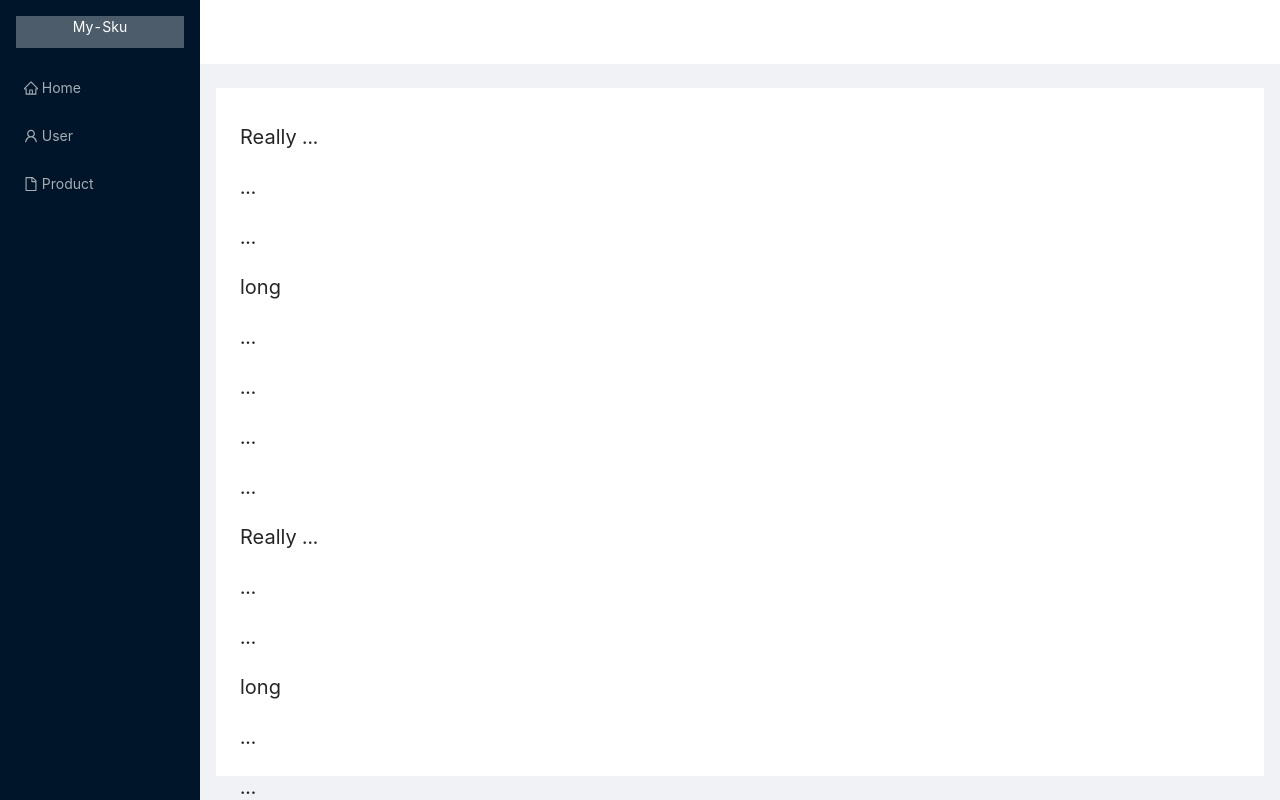
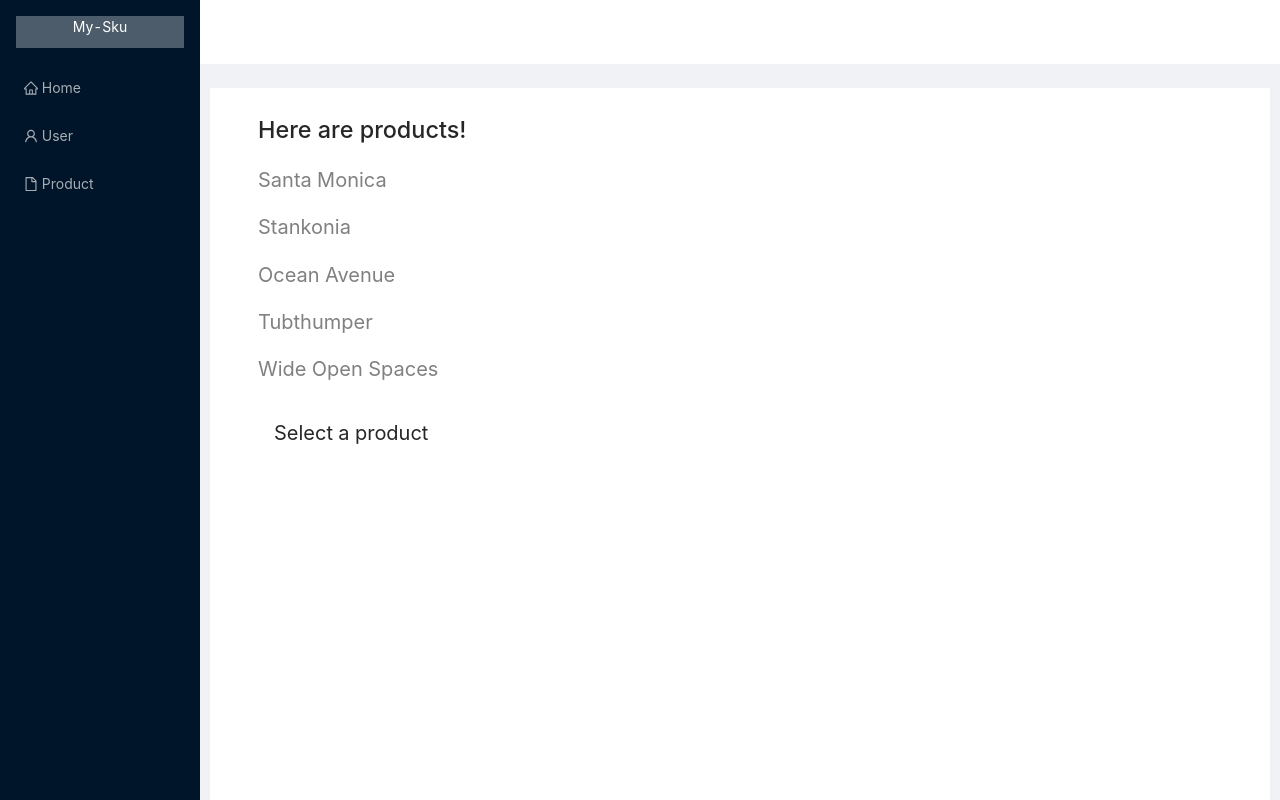
Before and after one commit to zihan1997/My-Sku, a React app: page /products in a window 1280 px wide. Shown: the top 800 px of the page. Built offline with nearby package versions, Linux system fonts and the light colour scheme.

Commit message:
-fixed issue of not scrollable on Content Area, and made the sidebar fixed

```diff
--- a/src/pages/home/index.jsx
+++ b/src/pages/home/index.jsx
@@ -6,15 +6,13 @@ import './index.scss';
 import {Dropdown, Layout, Menu, PageHeader} from 'antd';
 import {
     UserOutlined,
-    FileOutlined, HomeOutlined,
+    FileOutlined, HomeOutlined, MenuUnfoldOutlined, MenuFoldOutlined,
 } from '@ant-design/icons';
-
+import MySider from "./sider";
 const { Header, Sider, Content } = Layout;
 import Test from './test'
 import {Link} from "react-router-dom";
-const {
-    Item
-} = Menu
+
 
 
 export default class Home extends React.Component {
@@ -41,58 +39,38 @@ export default class Home extends React.Component {
     render() {
         return (
             <Layout>
-                <Sider trigger={null} collapsible collapsed={this.state.collapsed}>
-                    <div className="logo" >My-Sku</div>
-                    <Menu
-                        theme="dark"
-                        mode="inline"
-                        // defaultSelectedKeys={['0']}
-                        >
-                        {/* Nav bar Listing */}
-                        <Item
-                            key={this.incrementKey()}
-                        >
-                            <HomeOutlined />
-                            <Link to="home">
-                                <span> Home</span>
-                            </Link>
-                        </Item>
-                        <Item
-                            key={this.incrementKey()}
-                        >
-                            <UserOutlined />
-                            <Link to='users'>
-                                <span> User</span>
-                            </Link>
-                        </Item>
-                        <Item key={this.incrementKey()}>
-                            <FileOutlined />
-                            <Link to='products'>
-                                <span> Product</span>
-                            </Link>
-                        </Item>
-                    </Menu>
-                </Sider>
-                <Layout className="site-layout">
+                <MySider
+                    incrementKey={this.incrementKey}
+                    collapsed = {this.state.collapsed}
+                />
+                <Layout
+                    className="site-layout"
+                    style={{
+                        marginLeft: 200,
+                    }}
+                >
                     <Header className="site-layout-background" style={{ padding: 0 }}>
-                        {/*{React.createElement(this.state.collapsed ? MenuUnfoldOutlined : MenuFoldOutlined, {*/}
-                        {/*    className: 'trigger',*/}
-                        {/*    onClick: this.toggle,*/}
-                        {/*})}*/}
 
                     </Header>
-                    {/*<Navbar  collapsed={true}/>*/}
+
                     <Content
                         className="site-layout-background"
                         style={{
-                            margin: '24px 16px',
-                            padding: 24,
+                            margin: '24px 10px 0',
+                            paddingLeft: 24,
+                            // padding: 24,
                             minHeight: 280,
                             overflow: 'initial'
                         }}
                     >
-                        <div id="content">
-                            <Test/>
+                        <div
+                            id="content"
+                            style={{
+                                fontSize: 20,
+                                padding: 24,
+                            }}
+                        >
+                            {/*<Test/>*/}
                             <MyRouter/>
                         </div>
                     </Content>
--- a/src/pages/home/index.scss
+++ b/src/pages/home/index.scss
@@ -27,6 +27,7 @@
 }
 .ant-layout ant-layout-has-sider{
   height: auto;
+  overflow-y: scroll;
 }
 section{
   //height: 900px;
@@ -34,9 +35,10 @@ section{
   height: 100%;
 }
 
-#content{
-  font-size: 20px;
-  height: fit-content;
-  overflow: hidden;
-  line-height: 50px;
-}
+//#content{
+//  padding-bottom: initial;
+//  font-size: 20px;
+//  //height: 1000px;
+//  line-height: 50px;
+//  overflow: initial;
+//}
--- a/src/pages/home/navbar.jsx
+++ /dev/null
@@ -1,55 +0,0 @@
-import React from 'react'
-import PropTypes from 'prop-types';
-import {Menu, Layout} from "antd";
-const {Header} = Layout;
-
-
-export default class Navbar extends React.Component{
-    static propTypes ={
-        collapsed: PropTypes.bool.isRequired,
-        handleClick: PropTypes.bool.isRequired,
-    }
-    handleSignOut(){
-        return console.log;
-    }
-    renderOverlay(){
-        return (
-            <Menu onClick={this.handleSignOut("sign out")}
-            >
-                <Menu.Item>
-                    Sign Out
-                </Menu.Item>
-            </Menu>
-        )
-    }
-
-    render() {
-        const menu = this.renderOverlay();
-        return (
-            <Header>
-                <nav className="navbar">
-                    <ul className="nav">
-                        <li className="nav-item">
-                            <Icon
-                                className="sidebar-trigger"
-                                type={this.props.collapsed ? 'menu-unfold': 'menu-fold'}
-                                onClick={this.props.toggle}
-                            />
-                        </li>
-                    </ul>
-                    <ul className="nav navbar-right">
-                        <Dropdown
-                            overlay={menu}
-                        >
-                            <li className="nav-item">
-                                <Icon
-                                    type="user"
-                                />
-                            </li>
-                        </Dropdown>
-                    </ul>
-                </nav>
-            </Header>
-        )
-    }
-}
--- /dev/null
+++ b/src/pages/home/sider.jsx
@@ -0,0 +1,64 @@
+import {Link} from "react-router-dom";
+import React from "react";
+import
+{
+    FileOutlined,
+    HomeOutlined,
+    UserOutlined
+} from "@ant-design/icons";
+import {Layout, Menu} from "antd";
+const { Sider } = Layout;
+const {
+    Item
+} = Menu
+import './index.scss'
+
+export default class MySider extends React.Component{
+    render(){
+        return (
+            <Sider
+                trigger={null} collapsible
+                style={{
+                    overflow: 'auto',
+                    height: '100vh',
+                    position: 'fixed',
+                    left: 0,
+                    top: 0,
+                    bottom: 0,
+                }}
+            >
+                <div className="logo" >My-Sku</div>
+                <Menu
+                    theme="dark"
+                    mode="inline"
+                    // defaultSelectedKeys={['0']}
+                >
+                    {/* Nav bar Listing */}
+                    <Item
+                        key={this.props.incrementKey()}
+                    >
+                        <HomeOutlined />
+                        <Link to="home">
+                            <span> Home</span>
+                        </Link>
+                    </Item>
+                    <Item
+                        key={this.props.incrementKey()}
+                    >
+                        <UserOutlined />
+                        <Link to='users'>
+                            <span> User</span>
+                        </Link>
+                    </Item>
+                    <Item key={this.props.incrementKey()}>
+                        <FileOutlined />
+                        <Link to='products'>
+                            <span> Product</span>
+                        </Link>
+                    </Item>
+                </Menu>
+            </Sider>
+        )
+    }
+
+}
```
